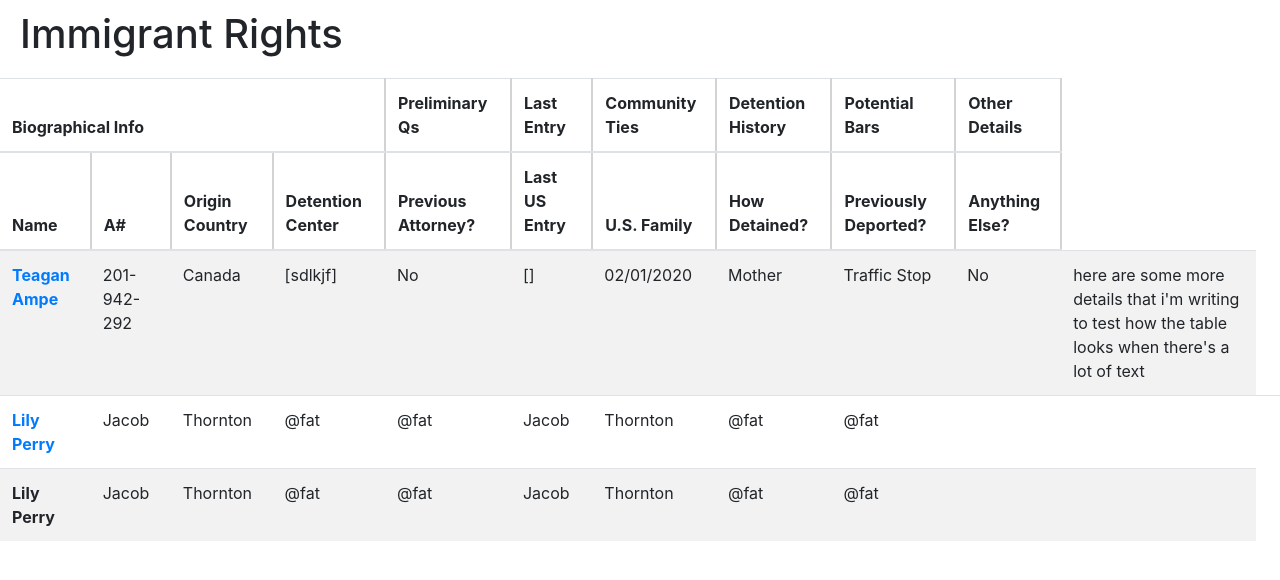
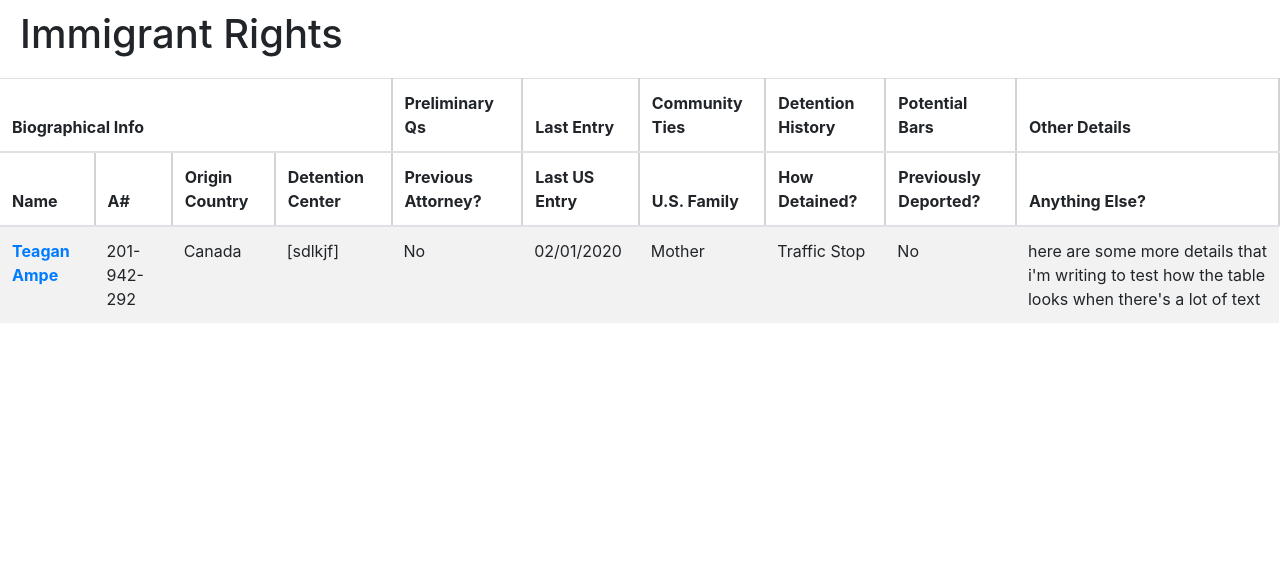
Before and after one commit to LilyPerr/immigrant-rights, a PHP site: page / in a window 1280 px wide. Shown: the top 580 px of the page. Run offline with PHP 8.4, Linux system fonts and the light colour scheme; data that the repository does not hold is empty.

Commit message:
removed most dummy data

```diff
--- a/index.php
+++ b/index.php
@@ -159,39 +159,11 @@
                 <td>Canada</td>
                 <td>[sdlkjf]</td>
                 <td>No</td>
-                <td>[]</td>
                 <td>02/01/2020</td>
                 <td>Mother</td>
                 <td>Traffic Stop</td>
                 <td>No</td>
                 <td>here are some more details that i'm writing to test how the table looks when there's a lot of text</td>
-              </tr>
-              <tr>
-                <th scope="row"><a href="details.php?id=">Lily Perry</a></th>
-                <td>Jacob</td>
-                <td>Thornton</td>
-                <td>@fat</td>
-                <td>@fat</td>
-                <td>Jacob</td>
-                <td>Thornton</td>
-                <td>@fat</td>
-                <td>@fat</td>
-                <td></td>
-                <td></td>
-                <td></td>
-              </tr>
-              <tr>
-                <th scope="row">Lily Perry</th>
-                <td>Jacob</td>
-                <td>Thornton</td>
-                <td>@fat</td>
-                <td>@fat</td>
-                <td>Jacob</td>
-                <td>Thornton</td>
-                <td>@fat</td>
-                <td>@fat</td>
-                <td></td>
-                <td></td>
               </tr>
 
             </tbody>
```
